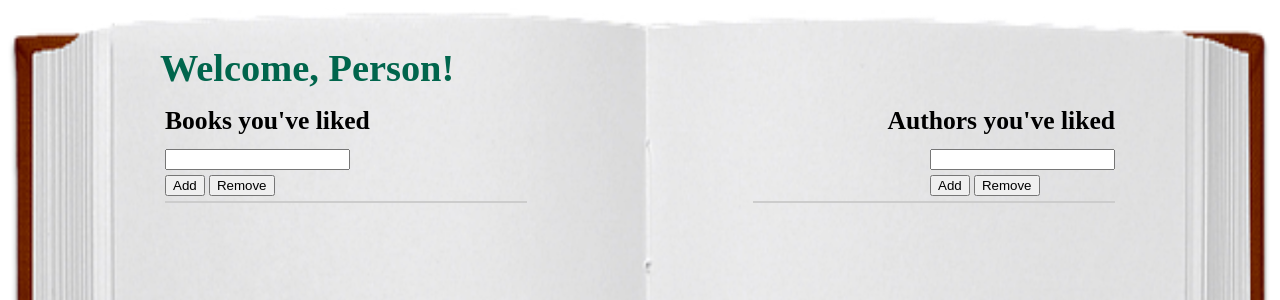
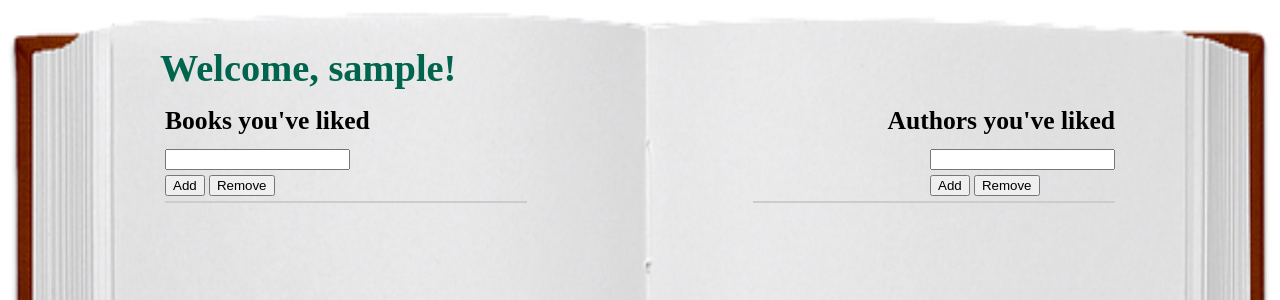
Before and after one commit to harbm17/BillyBooks, a Flask app: page /userPage in a window 1280 px wide. Shown: the top 300 px of the page. Run offline with Flask 2, Linux system fonts and the light colour scheme; the visitor is signed in with stand-in values (Sample User, id 1).

Commit message:
shows username

```diff
--- a/templates/userProfile.html
+++ b/templates/userProfile.html
@@ -18,7 +18,7 @@ page by adding in new bookks they've read.-->
             </div>
           </body>
         <div class = "welcomeMsg">
-            <h1 style="font-size:3vw;">Welcome, Person!</h1>
+            <h1 style="font-size:3vw;">Welcome, {{ username }}!</h1>
         </div>
         <!--Books you've liked-->
         <div class = "bLiked">
```
